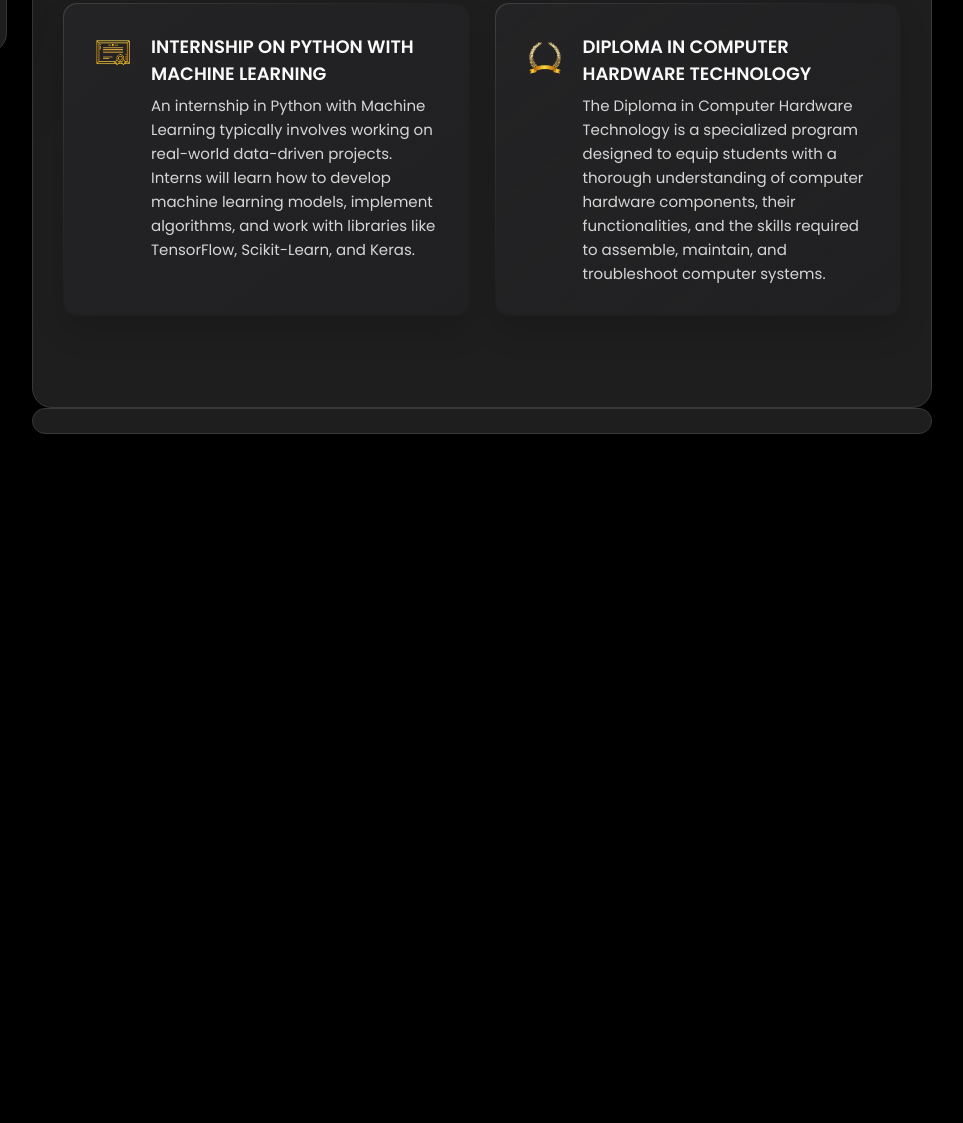
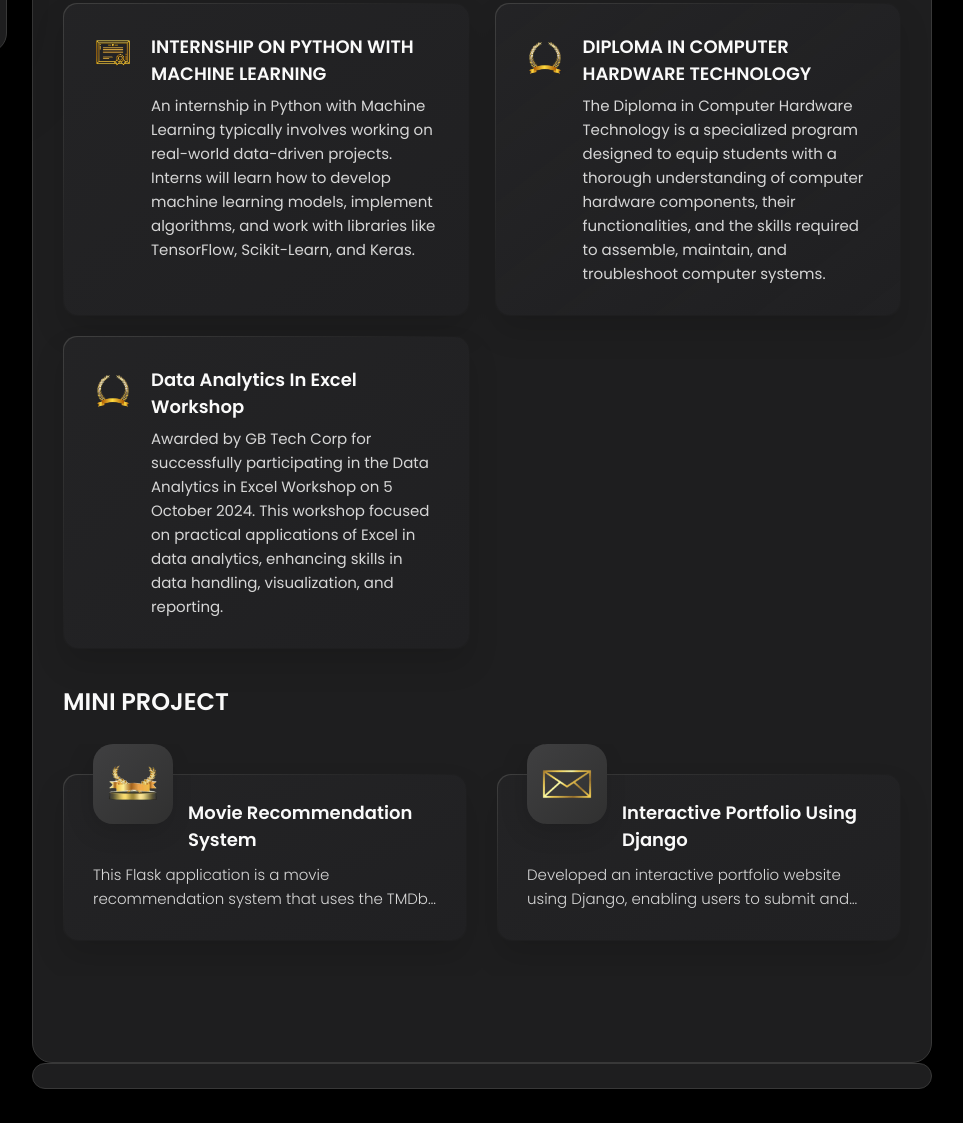
Before and after one commit to JustDIN1910/dinesh1910.github.io, a plain HTML site: page index.html in a window 1280 px wide. Shown: the part 752-1875 px from the top of the page, without its empty margins (308-1271 px from the left). Before the commit the page ends 1220 px from the top, so only its background shows below. Drawn offline with nearby package versions, Linux system fonts and the light colour scheme.

Commit message:
Update index.html

```diff
--- a/index.html
+++ b/index.html
@@ -203,24 +203,8 @@
               </div>
             </li>
 
+
             <!-- Project 2 -->
-            <li class="testimonials-item">
-              <div class="content-card" data-testimonials-item>
-                <figure class="testimonials-avatar-box">
-                  <img src="./assets/images/portfolio icon.png" alt="Portfolio Icon" width="60" data-testimonials-avatar>
-                </figure>
-                <h4 class="h4 testimonials-item-title" data-testimonials-title>Interactive Portfolio using Django</h4>
-                <div class="testimonials-text" data-testimonials-text>
-                  <p>
-                    Developed an interactive portfolio website using Django, enabling users to submit and store their contact details (name, phone number, email) in a MySQL database.
-                  </p>
-                  <a href="assets/images/project_details/django.zip" download class="download-button">Download Project</a>
-
-                </div>
-              </div>
-            </li>
-
-            <!-- Project 3 -->
             <li class="testimonials-item">
               <div class="content-card" data-testimonials-item>
                 <figure class="testimonials-avatar-box">
@@ -259,7 +243,7 @@
 
 
 
-            <!-- Project 5-->
+            <!-- Project 4-->
             <li class="testimonials-item">
               <div class="content-card" data-testimonials-item>
                 <figure class="testimonials-avatar-box">
@@ -281,7 +265,7 @@
 
 
 
-            <!-- Project 6 -->
+            <!-- Project 5 -->
             <li class="testimonials-item">
               <div class="content-card" data-testimonials-item>
                 <figure class="testimonials-avatar-box">
@@ -355,10 +339,89 @@
 
             </li>
 
+            <li class="service-item">
+
+              <div class="service-icon-box">
+                <img src="./assets/images/certifcate 2.png" alt="Web development icon" width="40">
+              </div>
+
+              <div class="service-content-box">
+                <h4 class="h4 service-item-title">Data Analytics in Excel Workshop
+                </h4>
+
+                <p class="service-item-text">
+
+                  Awarded by GB Tech Corp for successfully participating in the Data Analytics in Excel Workshop on 5 October 2024.
+                  This workshop focused on practical applications of Excel in data analytics, enhancing skills in data handling, visualization, and reporting.
+                </p>
+
+
+              </div>
+
+            </li>
+
           </ul>
             </li>
           </ul>
         </section>
+
+          </ul>
+            </li>
+          </ul>
+        </section>
+
+
+
+
+
+        <!--
+          - service
+        -->
+
+        <section class="testimonials">
+          <h3 class="h3 testimonials-title">MINI PROJECT</h3>
+
+          <ul class="testimonials-list has-scrollbar">
+
+            <!-- Project 1 -->
+            <li class="testimonials-item">
+              <div class="content-card" data-testimonials-item>
+                <figure class="testimonials-avatar-box">
+                  <img src="./assets/images/certifcate 3.png" alt="Python Certificate" width="60" data-testimonials-avatar>
+                </figure>
+                <h4 class="h4 testimonials-item-title" data-testimonials-title> Movie Recommendation System</h4>
+                <div class="testimonials-text" data-testimonials-text>
+                  <p>
+                    This Flask application is a movie recommendation system that uses the TMDb API to fetch movie data and provides movie recommendations based on genre and year range.
+                    This application is suitable for users who want personalized movie suggestions based on genre and time period preferences.
+                  </p>
+                       <a href="https://github.com/JustDIN1910/MOVIE-RECOMMEND-PROJECT" style="color: gold;" target="_blank">
+                        https://github.com/JustDIN1910/MOVIE-RECOMMEND-PROJECT
+                       </a>
+
+
+                </div>
+              </div>
+            </li>
+
+            <!-- Project 2 -->
+            <li class="testimonials-item">
+              <div class="content-card" data-testimonials-item>
+                <figure class="testimonials-avatar-box">
+                  <img src="./assets/images/portfolio icon.png" alt="Portfolio Icon" width="60" data-testimonials-avatar>
+                </figure>
+                <h4 class="h4 testimonials-item-title" data-testimonials-title>Interactive Portfolio using Django</h4>
+                <div class="testimonials-text" data-testimonials-text>
+                  <p>
+                    Developed an interactive portfolio website using Django, enabling users to submit and store their contact details (name, phone number, email) in a MySQL database.
+                  </p>
+                  <a href="assets/images/project_details/django.zip" download class="download-button">Download Project</a>
+
+                </div>
+              </div>
+            </li>
+
+
         <!--
           - testimonials
         -->
```
